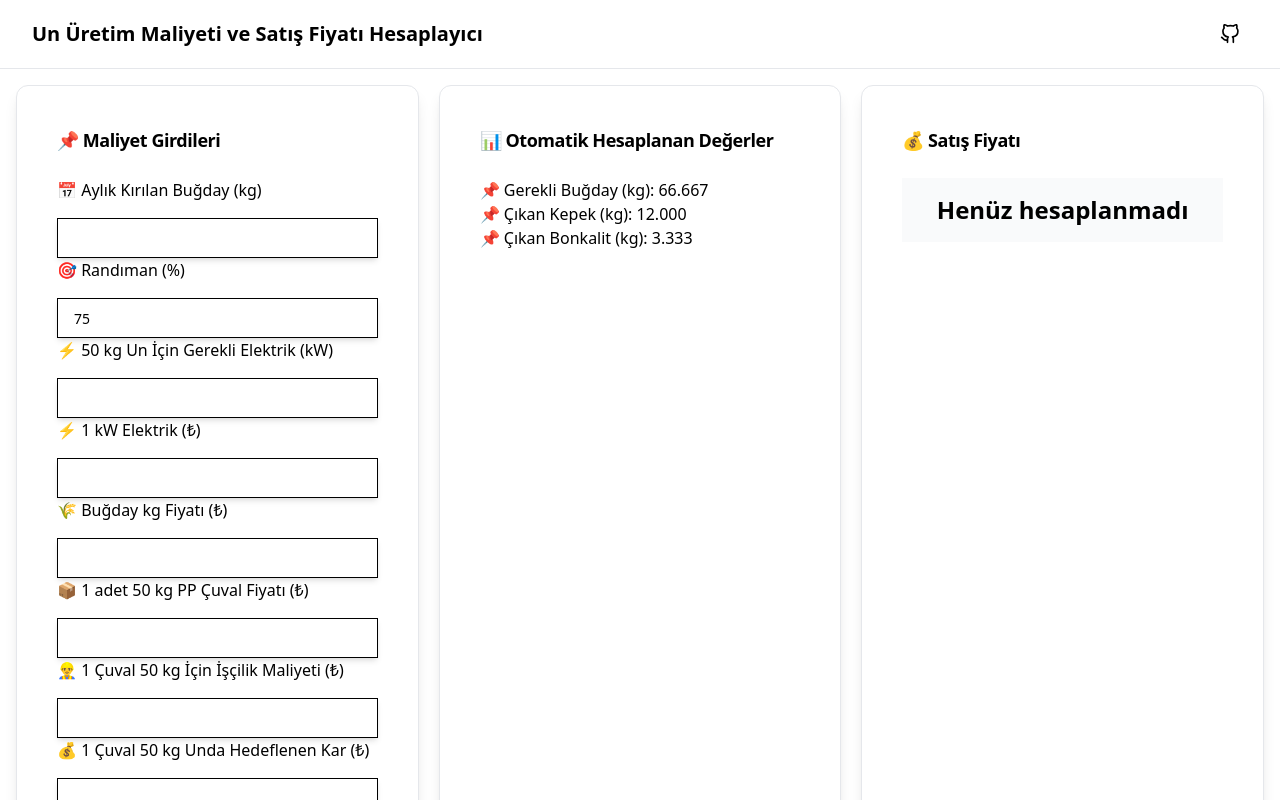
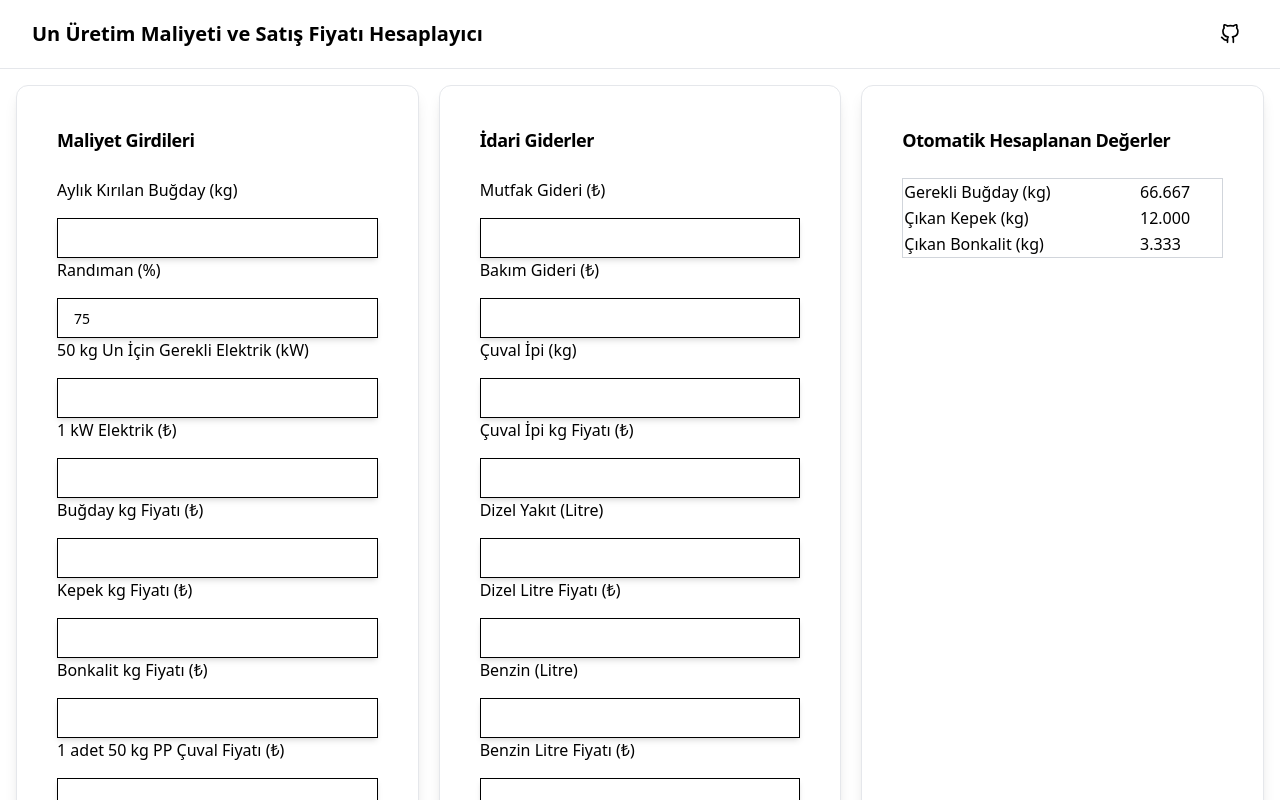
Before and after one commit to bilgehangormez/cost-and-selling-price-calculator, a Next.js app: page / in a window 1280 px wide. Shown: the top 800 px of the page. Built offline with nearby package versions, Linux system fonts and the light colour scheme.

Commit message:
Update PriceCalculator.tsx

```diff
--- a/src/components/PriceCalculator.tsx
+++ b/src/components/PriceCalculator.tsx
@@ -40,7 +40,7 @@ export function PriceCalculator() {
 
     const formatNumber = (value: string) => parseFloat(value.replace(",", ".") || "0");
 
-    // **Randıman değiştiğinde otomatik hesaplama (sonsuz döngü engellendi)**
+    // **Randıman değiştiğinde otomatik hesaplama**
     const randimanValue = watch("randiman");
 
     useEffect(() => {
@@ -89,32 +89,38 @@ export function PriceCalculator() {
             {/* 📌 Sol Kısım: Maliyet Girdileri */}
             <Card className="shadow-lg rounded-xl border p-4">
                 <CardHeader>
-                    <CardTitle className="text-lg">📌 Maliyet Girdileri</CardTitle>
+                    <CardTitle className="text-lg">Maliyet Girdileri</CardTitle>
                 </CardHeader>
                 <CardContent>
                     <form onSubmit={handleSubmit(onSubmit)} className="space-y-4">
-                        <Label>📅 Aylık Kırılan Buğday (kg)</Label>
+                        <Label>Aylık Kırılan Buğday (kg)</Label>
                         <Input {...register("monthly_wheat")} />
 
-                        <Label>🎯 Randıman (%)</Label>
+                        <Label>Randıman (%)</Label>
                         <Input {...register("randiman")} />
 
-                        <Label>⚡ 50 kg Un İçin Gerekli Elektrik (kW)</Label>
+                        <Label>50 kg Un İçin Gerekli Elektrik (kW)</Label>
                         <Input {...register("electricity_kwh")} />
 
-                        <Label>⚡ 1 kW Elektrik (₺)</Label>
+                        <Label>1 kW Elektrik (₺)</Label>
                         <Input {...register("electricity_price")} />
 
-                        <Label>🌾 Buğday kg Fiyatı (₺)</Label>
+                        <Label>Buğday kg Fiyatı (₺)</Label>
                         <Input {...register("wheat_price")} />
 
-                        <Label>📦 1 adet 50 kg PP Çuval Fiyatı (₺)</Label>
+                        <Label>Kepek kg Fiyatı (₺)</Label>
+                        <Input {...register("bran_price")} />
+
+                        <Label>Bonkalit kg Fiyatı (₺)</Label>
+                        <Input {...register("bonkalit_price")} />
+
+                        <Label>1 adet 50 kg PP Çuval Fiyatı (₺)</Label>
                         <Input {...register("bag_cost")} />
 
-                        <Label>👷‍♂️ 1 Çuval 50 kg İçin İşçilik Maliyeti (₺)</Label>
+                        <Label>1 Çuval 50 kg İçin İşçilik Maliyeti (₺)</Label>
                         <Input {...register("labor_cost_per_bag")} />
 
-                        <Label>💰 1 Çuval 50 kg Unda Hedeflenen Kar (₺)</Label>
+                        <Label>1 Çuval 50 kg Unda Hedeflenen Kar (₺)</Label>
                         <Input {...register("target_profit_per_bag")} />
 
                         <Button type="submit" className="mt-4 w-full bg-blue-500 text-white">
@@ -124,22 +130,61 @@ export function PriceCalculator() {
                 </CardContent>
             </Card>
 
-            {/* 📌 Sağ Kısım: Satış Fiyatı ve Hesaplanan Değerler */}
+            {/* 📌 Orta Kısım: İdari Giderler */}
             <Card className="shadow-lg rounded-xl border p-4">
                 <CardHeader>
-                    <CardTitle className="text-lg">📊 Otomatik Hesaplanan Değerler</CardTitle>
+                    <CardTitle className="text-lg">İdari Giderler</CardTitle>
+                </CardHeader>
+                <CardContent className="space-y-4">
+                    <Label>Mutfak Gideri (₺)</Label>
+                    <Input {...register("kitchen_expense")} />
+
+                    <Label>Bakım Gideri (₺)</Label>
+                    <Input {...register("maintenance_expense")} />
+
+                    <Label>Çuval İpi (kg)</Label>
+                    <Input {...register("sack_thread_kg")} />
+
+                    <Label>Çuval İpi kg Fiyatı (₺)</Label>
+                    <Input {...register("sack_thread_price")} />
+
+                    <Label>Dizel Yakıt (Litre)</Label>
+                    <Input {...register("diesel_liters")} />
+
+                    <Label>Dizel Litre Fiyatı (₺)</Label>
+                    <Input {...register("diesel_price")} />
+
+                    <Label>Benzin (Litre)</Label>
+                    <Input {...register("gasoline_liters")} />
+
+                    <Label>Benzin Litre Fiyatı (₺)</Label>
+                    <Input {...register("gasoline_price")} />
+
+                    <Label>Araç Bakım Gideri (₺)</Label>
+                    <Input {...register("vehicle_maintenance")} />
+                </CardContent>
+            </Card>
+
+            {/* 📌 Sağ Kısım: Otomatik Hesaplanan Değerler */}
+            <Card className="shadow-lg rounded-xl border p-4">
+                <CardHeader>
+                    <CardTitle className="text-lg">Otomatik Hesaplanan Değerler</CardTitle>
                 </CardHeader>
                 <CardContent>
-                    <p>📌 Gerekli Buğday (kg): {wheatRequired.toFixed(3)}</p>
-                    <p>📌 Çıkan Kepek (kg): {branKg.toFixed(3)}</p>
-                    <p>📌 Çıkan Bonkalit (kg): {bonkalitKg.toFixed(3)}</p>
+                    <table className="w-full border-collapse border border-gray-300">
+                        <tbody>
+                            <tr><td>Gerekli Buğday (kg)</td><td>{wheatRequired.toFixed(3)}</td></tr>
+                            <tr><td>Çıkan Kepek (kg)</td><td>{branKg.toFixed(3)}</td></tr>
+                            <tr><td>Çıkan Bonkalit (kg)</td><td>{bonkalitKg.toFixed(3)}</td></tr>
+                        </tbody>
+                    </table>
                 </CardContent>
             </Card>
 
             {/* 📌 Satış Fiyatı */}
             <Card className="shadow-lg rounded-xl border p-4">
                 <CardHeader>
-                    <CardTitle className="text-lg">💰 Satış Fiyatı</CardTitle>
+                    <CardTitle className="text-lg">Satış Fiyatı</CardTitle>
                 </CardHeader>
                 <CardContent>
                     <div className="p-4 text-center text-2xl font-bold bg-gray-50 rounded-lg">
```
